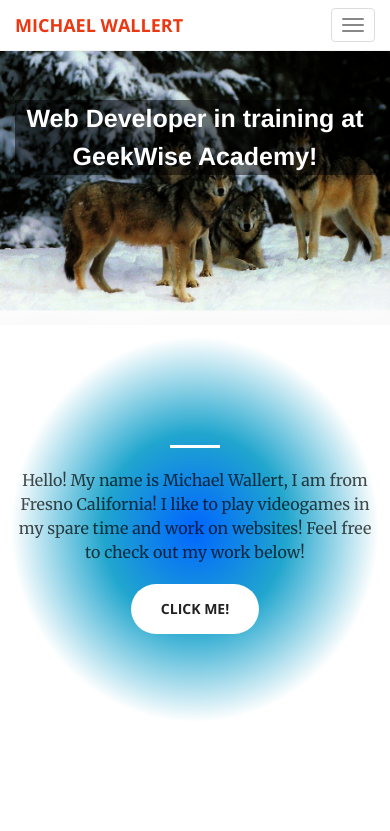
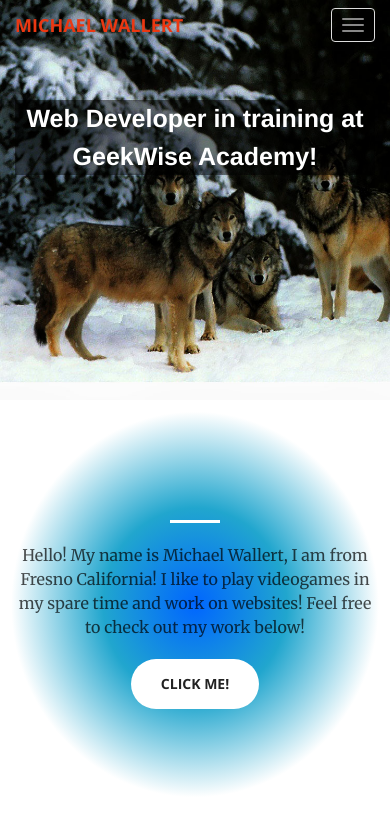
Before and after one commit to jdogmav/mwallert.github.io, a website: page index.html in a window 390 px wide. Shown: the top 831 px of the page. Drawn offline with nearby package versions, Linux system fonts and the light colour scheme.

Commit message:
fixed mobile navbar

```diff
--- a/css/creative.css
+++ b/css/creative.css
@@ -70,7 +70,7 @@ aside {
   padding: 0;
 }
 .navbar-default {
-  background-color: white;
+  background-color: transparent;
   border-color: rgba(34, 34, 34, 0.05);
   font-family: 'Open Sans', 'Helvetica Neue', Arial, sans-serif;
   -webkit-transition: all 0.35s;
@@ -107,11 +107,12 @@ aside {
 .navbar-default .nav > li.active > a:focus:hover {
   background-color: transparent;
 }
-  .dragon {
-    margin-top: 50px;
-  }
+.wolf {
+  margin-top: 0px;
+  height: 400px;
+}
 @media screen and (min-width: 768px) {
-  .dragon {
+  .wolf {
     margin-top: 0;
   }
   .navbar-default {
--- a/index.html
+++ b/index.html
@@ -69,7 +69,7 @@
 
     <!-- Begin Header -->
     <header>
-        <div class="header-content">
+        <div class="header-content wolf">
             <div class="header-content-inner">
                 <p style="font-size:25px;">Web Developer in training at GeekWise Academy!</p>
             </div>
```
